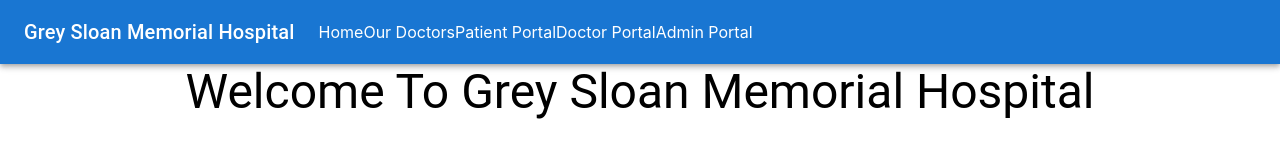
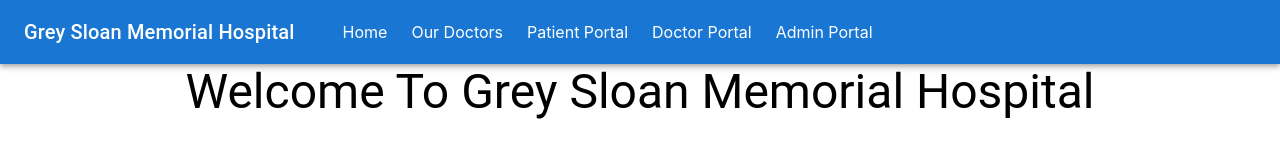
Before and after one commit to Charmar-123/phase-4-final-project, a React (Create React App) app in the folder client/: page / in a window 1280 px wide. Shown: the top 160 px of the page. Built offline with nearby package versions, Linux system fonts and the light colour scheme; no server answers.

Commit message:
fix error caused by incorrect container prop in home.js

```diff
--- a/client/src/components/Home.js
+++ b/client/src/components/Home.js
@@ -4,9 +4,11 @@ import React from 'react'
 
 const Home = () => {
     return (
+
+        <>
             <Container>
                 <Stack
-                container
+
                     justifyContent="center"
                     alignItems="center"
                     style={{ height: '100vh' }} // Set the desired height of the container
@@ -25,6 +27,8 @@ const Home = () => {
                 </Stack>
 
             </Container>
+        </>
+
 
     )
 }
--- a/client/src/components/NavigationBar.js
+++ b/client/src/components/NavigationBar.js
@@ -1,6 +1,6 @@
 import * as React from 'react';
 
-import {AppBar,Box,Toolbar ,Typography,Button, Link } from '@mui/material';
+import { AppBar, Box, Toolbar, Typography, Button, Link } from '@mui/material';
 
 // import { Link } from 'react-router-dom';
 
@@ -10,13 +10,12 @@ const NavigationBar = () => {
             <AppBar position="static">
                 <Toolbar>
                     <Typography variant="h6" sx={{ my: 2 }}>Grey Sloan Memorial Hospital</Typography>
-                    <Box sx={{ display: { xs: 'none', sm: 'block',  flexGrow: 1  } }} marginLeft={3}>
-                        <Link></Link>
-                        <Link href='/' sx={{ color: '#fff' }}>Home</Link>
-                        <Link  href='/doctors' sx={{ color: '#fff' }}>Our Doctors</Link>
-                        <Link  href='/patients/login' sx={{ color: '#fff' }}>Patient Portal</Link>
-                        <Link  href='/doctors/login' sx={{ color: '#fff' }}>Doctor Portal</Link>
-                        <Link   sx={{ color: '#fff' }}>Admin Portal</Link>
+                    <Box sx={{ display: { xs: 'none', sm: 'block', flexGrow: 1 } }} marginLeft={3}>
+                        <Link href='/' sx={{marginLeft: 3, color: '#fff' }}>Home</Link>
+                        <Link href='/doctors' sx={{marginLeft: 3, color: '#fff' }}>Our Doctors</Link>
+                        <Link href='/patients/login' sx={{marginLeft: 3, color: '#fff' }}>Patient Portal</Link>
+                        <Link href='/doctors/login' sx={{marginLeft: 3, color: '#fff' }}>Doctor Portal</Link>
+                        <Link sx={{marginLeft: 3, color: '#fff' }}>Admin Portal</Link>
 
                     </Box>
                 </Toolbar>
```
Lines whose indentation alone changed are shown as unchanged.
